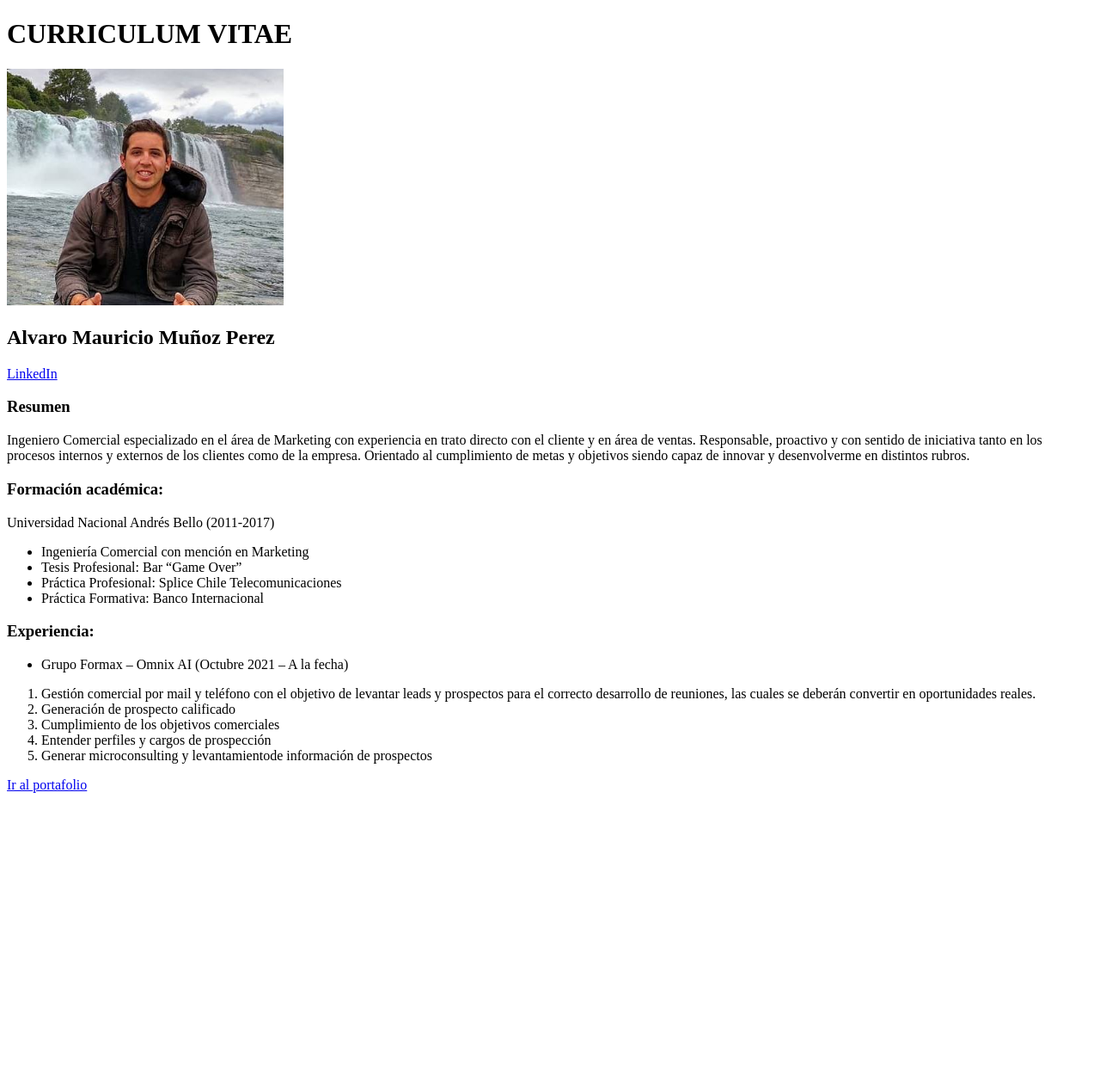
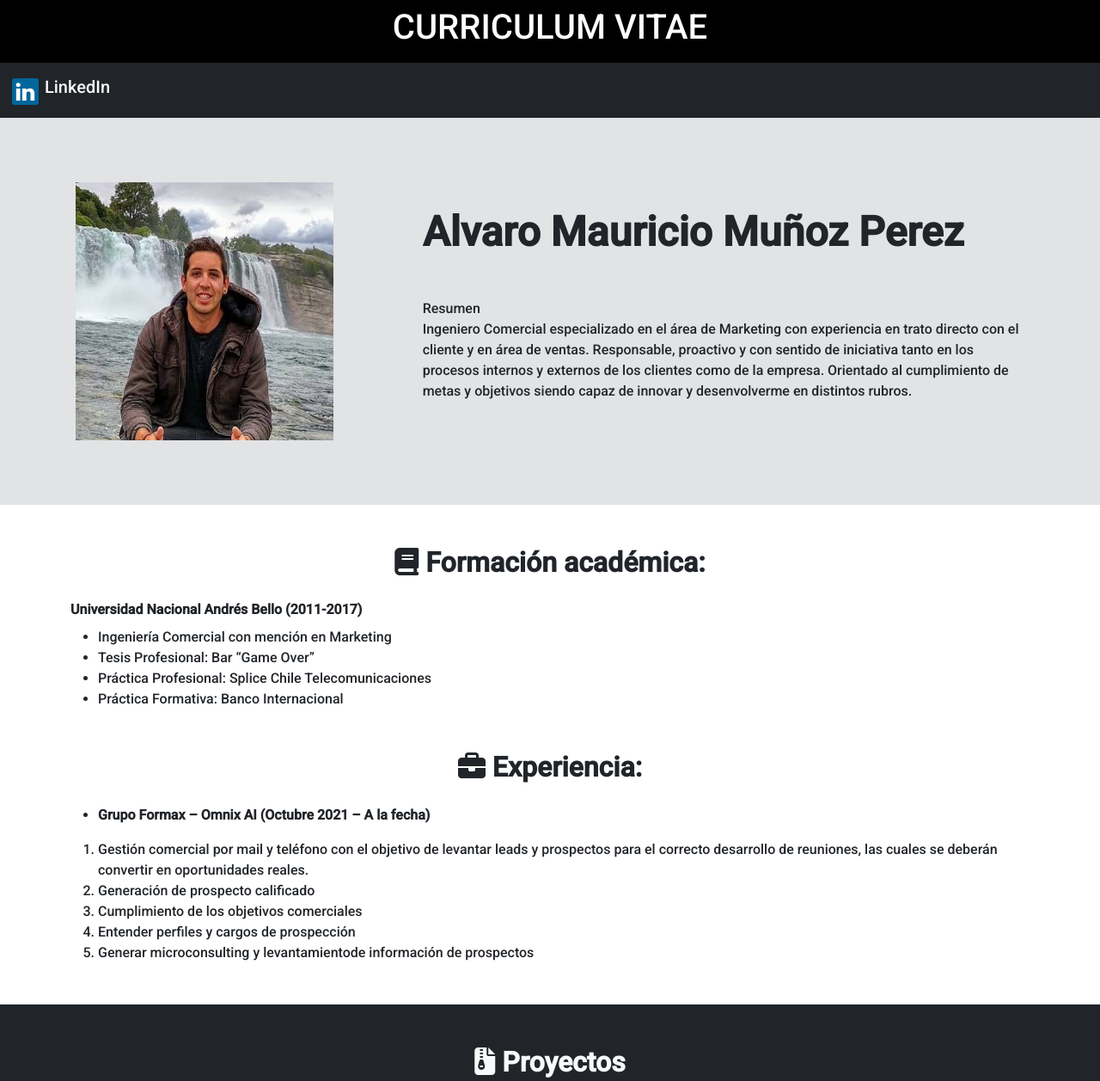
Before and after one commit to amuozprez/desafiolatam-cv, a plain HTML site: page index.html in a window 1280 px wide. Shown: the top 1257 px of the page at 86% size. Before the commit the page ends 930 px from the top, so only its background shows below. Drawn offline with nearby package versions, Linux system fonts and the light colour scheme.

Commit message:
Se modifico por completo el CV del proyecto inicial, se creo un header, una barra de navegacion que direccion al LinkedIn, un main con foto de cv, y resumen profesional, una seccion de formacion academica y otra de experiencia, una seccion de proyectos la cual dirige a cada uno de los proyectos en la seccion portafolios y para terminar un footer

```diff
--- a/assets/styleindex.css
+++ b/assets/styleindex.css
@@ -0,0 +1,57 @@
+body{
+    font-family: 'Roboto', sans-serif;
+}
+
+header{
+    display: flex;
+    justify-content: center;
+    background-color: black;
+    color: white;
+    /* font-size: 50px; */
+    height: 73px;
+    /* margin: 0%; */
+}
+
+.info{
+    display: flex;
+    /* top: 800px;
+    left: 0px;
+    width: 1280px; */
+    height: 450px;
+    justify-content: space-evenly;
+    flex-wrap: wrap;
+    gap: 15px;
+    align-content: center;
+    align-items: center;
+}
+
+.info img{
+    /* top: 845px; */
+    /* left: 731px; */
+    /* width: 399px; */
+    height: 300px;
+    width: 300px;
+}
+
+.info p{
+    /* top: 876px; */
+    /* left: 150px; */
+    width: 700px;
+    /* height: 197px; */
+}
+
+.portafolio{
+    display: flex;
+    justify-content: space-evenly;
+    flex-wrap: wrap;
+    /* top: 1488px;
+    left: 0px;
+    width: 1280px; */
+    height: 350px;
+    align-content: center;
+}
+
+.portafolio img{
+    width: 245px;
+    height: 245px;
+}
--- a/index.html
+++ b/index.html
@@ -1,50 +1,116 @@
 <!DOCTYPE html>
 <html lang="en">
+
 <head>
     <meta charset="UTF-8">
     <meta http-equiv="X-UA-Compatible" content="IE=edge">
     <meta name="viewport" content="width=device-width, initial-scale=1.0">
+    <script src="https://kit.fontawesome.com/bfad2178ed.js" crossorigin="anonymous"></script>
+    <link href="https://cdn.jsdelivr.net/npm/bootstrap@5.3.0-alpha3/dist/css/bootstrap.min.css" rel="stylesheet"
+        integrity="sha384-KK94CHFLLe+nY2dmCWGMq91rCGa5gtU4mk92HdvYe+M/SXH301p5ILy+dN9+nJOZ" crossorigin="anonymous">
+    <link rel="preconnect" href="https://fonts.googleapis.com">
+    <link rel="preconnect" href="https://fonts.gstatic.com" crossorigin>
+    <link href="https://fonts.googleapis.com/css2?family=Roboto:wght@300;500&display=swap" rel="stylesheet">
+    <title>ProyectoFinal_CURRICULUM_VITAE_Alvaro_Muñoz</title>
     <link rel="stylesheet" href="./assets/styleindex.css">
-    <title>ProyectoFinal_CURRICULUM_VITAE_Alvaro_Muñoz</title>
 </head>
 
 
 <body>
 
-<h1>CURRICULUM VITAE</h1>
+    <header>
+        <h1 class="mt-2">CURRICULUM VITAE</h1>
+    </header>
 
-<a href="https://www.instagram.com/alvaricoke_mp/" target="_blank"><img src="./assets/images/foto_perfil_cv.png" alt="Foto de perfil CV Alvaro Muñoz" height="275px"></a> <!--imagen con link a RRSS-->
 
-<h2>Alvaro Mauricio Muñoz Perez</h2>
+    <nav class="navbar bg-dark">
+        <div class="container-fluid">
+            <a class="navbar-brand text-light" href="https://www.linkedin.com/in/alvaro-mu%C3%B1oz-perez-a66819147/"
+                target="_blank">
+                <img src="./assets/images/logo-linkedin-icon-4096.png" alt="Logo" width="35" height="35"
+                    class="d-inline-block align-text-top">
+                LinkedIn
+            </a>
+        </div>
+    </nav>
 
-<a href="https://www.linkedin.com/in/alvaro-mu%C3%B1oz-perez-a66819147/" target="_blank">LinkedIn</a>
 
-<h3>Resumen</h3>
-<p>Ingeniero Comercial especializado en el área de Marketing con experiencia en trato directo con el cliente y en área de ventas. Responsable, proactivo y con sentido de iniciativa tanto en los procesos internos y externos de los clientes como de la empresa. Orientado al cumplimiento de metas y objetivos siendo capaz de innovar y desenvolverme en distintos rubros.</p>
+    <main class="info bg-secondary-subtle">
+        <div>
+            <img src="./assets/images/foto_perfil_cv.png" alt="Foto de perfil CV Alvaro Muñoz" height="350px"
+                width="350px">
+        </div>
+        <div>
+            <h2 class="mb-5 fw-bold display-5">Alvaro Mauricio Muñoz Perez</h2>
+            <p>
+                Resumen
+                <br>
+                Ingeniero Comercial especializado en el área de Marketing con experiencia en trato directo con el
+                cliente y en área de ventas. Responsable, proactivo y con sentido de iniciativa tanto en los procesos
+                internos y externos de los clientes como de la empresa. Orientado al cumplimiento de metas y objetivos
+                siendo capaz de innovar y desenvolverme en distintos rubros.
+            </p>
+        </div>
+    </main>
 
-<h3>Formación académica:</h3>
-<p>Universidad Nacional Andrés Bello (2011-2017)</p>
+
+    <section class="container text-center my-5">
+        <h2 class="display-8 fw-bold my-4"><span><i class="fa-sharp fa-solid fa-book"></i></span> Formación académica:
+        </h2>
+        <p class="mt-4 mb-2 fw-bold text-start">Universidad Nacional Andrés Bello (2011-2017)</p>
         <ul>
-    <li>Ingeniería Comercial con mención en Marketing</li>
-    <li>Tesis Profesional: Bar “Game Over”</li>
-    <li>Práctica Profesional: Splice Chile Telecomunicaciones</li>
-    <li>Práctica Formativa: Banco Internacional</li>
+            <li class="text-start">Ingeniería Comercial con mención en Marketing</li>
+            <li class="text-start">Tesis Profesional: Bar “Game Over”</li>
+            <li class="text-start">Práctica Profesional: Splice Chile Telecomunicaciones</li>
+            <li class="text-start">Práctica Formativa: Banco Internacional</li>
         </ul>
+    </section>
 
-<h3>Experiencia:</h3>
+
+    <section class="container text-center my-5">
+        <h2 class="display-8 fw-bold my-4"><span><i class="fa-solid fa-briefcase"></i></span> Experiencia:</h2>
         <ul>
-    <li>Grupo Formax – Omnix AI (Octubre 2021 – A la fecha)</li>
+            <li class="text-start fw-bold">Grupo Formax – Omnix AI (Octubre 2021 – A la fecha)</li>
         </ul>
         <ol>
-    <li>Gestión comercial por mail y teléfono con el objetivo de levantar leads y prospectos para el
+            <li class="text-start">Gestión comercial por mail y teléfono con el objetivo de levantar leads y prospectos
+                para el
                 correcto desarrollo de reuniones, las cuales se deberán convertir en oportunidades reales.</li>
-    <li>Generación de prospecto calificado</li>
-    <li>Cumplimiento de los objetivos comerciales</li>
-    <li>Entender perfiles y cargos de prospección</li>
-    <li>Generar microconsulting y levantamientode información de prospectos</li>
+            <li class="text-start">Generación de prospecto calificado</li>
+            <li class="text-start">Cumplimiento de los objetivos comerciales</li>
+            <li class="text-start">Entender perfiles y cargos de prospección</li>
+            <li class="text-start">Generar microconsulting y levantamientode información de prospectos</li>
         </ol>
+    </section>
 
-<a href="./portafolio.html">Ir al portafolio</a>
+    <section class="bg-dark">
+        <h2 class="pt-5 display-8 fw-bold text-center text-light"><span><i class="fa-solid fa-file-zipper"></i></span> Proyectos
+        </h2>
+        <div class="portafolio">
+            <div>
+                <a href="./landingpage.html" target="_blank"><img src="./assets/images/landing_page.jpg" alt="Proyecto Landing Page"></a>
+            </div>
+            <div>
+                <a href="./iguanapage.html" target="_blank"><img src="./assets/images/iguana_page.jpg" alt="Proyecto Iguana Page"></a>
+            </div>
+            <div>
+                <a href="./cuppon.html" target="_blank"><img src="./assets/images/cuppon.jpg" alt="Proyecto Cuppon"></a>
+            </div>
+            <div>
+                <a href="./git.html" target="_blank"><img src="./assets/images/github.jpg" alt="Proyecto Git"></a>
+            </div>
+        </div>
+    </section>
 
+
+    <footer class="bg-secondary-subtle text-center py-4">
+        <p class="mb-0">© Alvaro Muñoz 2023. Curriculum Vitae.</p>
+    </footer>
+
+
+    <script src="https://cdn.jsdelivr.net/npm/bootstrap@5.3.0-alpha3/dist/js/bootstrap.bundle.min.js"
+        integrity="sha384-ENjdO4Dr2bkBIFxQpeoTz1HIcje39Wm4jDKdf19U8gI4ddQ3GYNS7NTKfAdVQSZe"
+        crossorigin="anonymous"></script>
 </body>
+
 </html>
```
Also changed, not shown: assets/images/logo-linkedin-icon-4096.png (added). Lines whose indentation alone changed are shown as unchanged.
